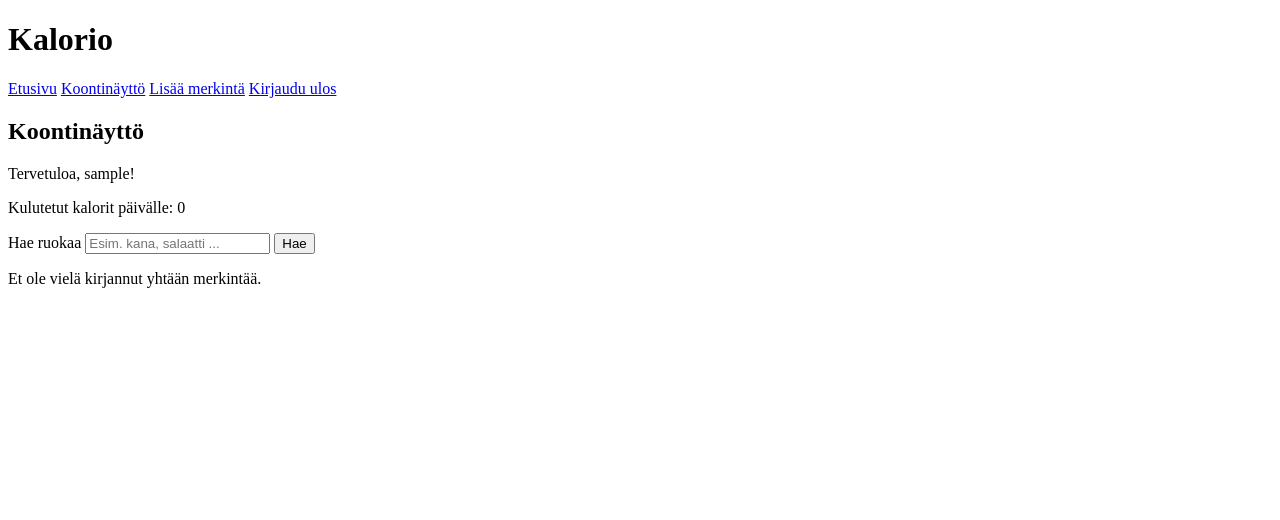
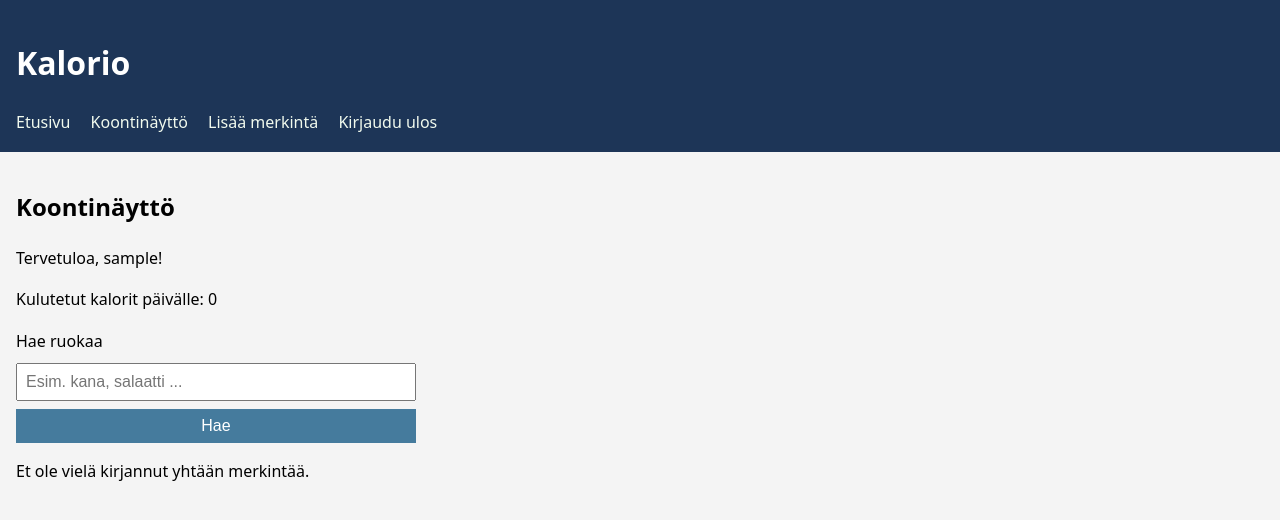
Before and after one commit to obolonua/kalorio, a Flask app: page /dashboard in a window 1280 px wide. Shown: the top 520 px of the page. Run offline with Flask 3, Linux system fonts and the light colour scheme; the visitor is signed in with stand-in values (Sample User, id 1); data comes from the database, SQL or seed files in the repository; data that the repository does not hold is empty.

Commit message:
add some styles

```diff
--- /dev/null
+++ b/static/main.css
@@ -0,0 +1,89 @@
+body {
+  font-family: system-ui, sans-serif;
+  line-height: 1.6;
+  margin: 0;
+  padding: 0;
+  background: #f4f4f4;
+}
+
+header {
+  background: #1d3557;
+  color: white;
+  padding: 1rem;
+}
+
+nav a {
+  color: #f1faee;
+  margin-right: 1rem;
+  text-decoration: none;
+}
+
+main {
+  padding: 1rem;
+}
+
+form {
+  display: flex;
+  flex-direction: column;
+  gap: 0.5rem;
+  max-width: 400px;
+}
+
+input,
+button {
+  padding: 0.5rem;
+  font-size: 1rem;
+}
+
+button {
+  background: #457b9d;
+  color: white;
+  border: none;
+  cursor: pointer;
+}
+
+table {
+  width: 100%;
+  border-collapse: collapse;
+}
+
+td,
+th {
+  border: 1px solid #ccc;
+  padding: 0.4rem;
+  text-align: left;
+}
+
+.entry-actions {
+  display: flex;
+  gap: 0.5rem;
+  flex-wrap: wrap;
+}
+
+.entry-actions form {
+  margin: 0;
+}
+
+.entry-actions button {
+  padding: 0.5rem 0.75rem;
+  font-size: 1rem;
+  background: #457b9d;
+  color: white;
+  border: none;
+  cursor: pointer;
+  text-decoration: none;
+  display: inline-flex;
+  justify-content: center;
+  align-items: center;
+}
+
+.entry-actions button:hover {
+  background: #2e5985;
+}
+
+.flash {
+  background: #f1faee;
+  border: 1px solid #a8dadc;
+  padding: 0.5rem;
+  margin: 0.5rem 0;
+}
--- a/templates/layout.html
+++ b/templates/layout.html
@@ -4,7 +4,7 @@
 <head>
   <meta charset="utf-8" />
   <title>{% block title %}Kalorio{% endblock %}</title>
-  <!-- <link rel="stylesheet" href="/static/main.css" /> -->
+  <link rel="stylesheet" href="/static/main.css" />
 </head>
 
 <body>
```
